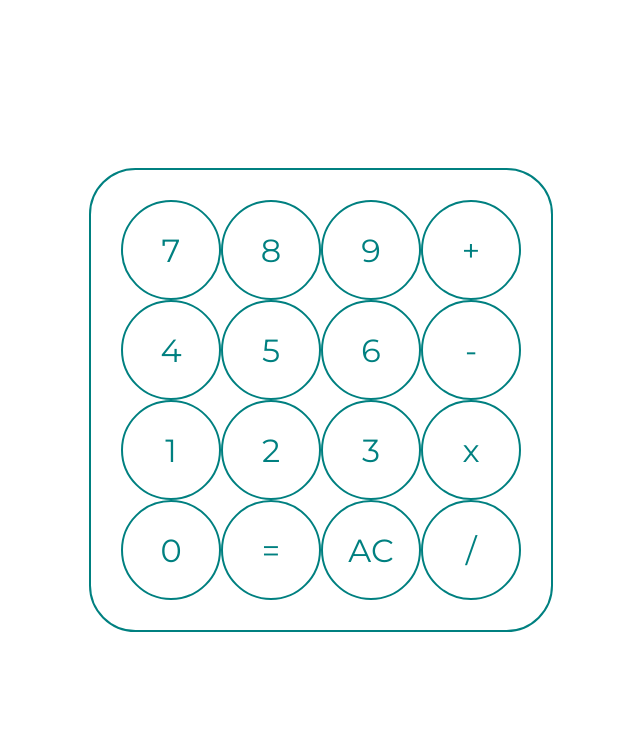
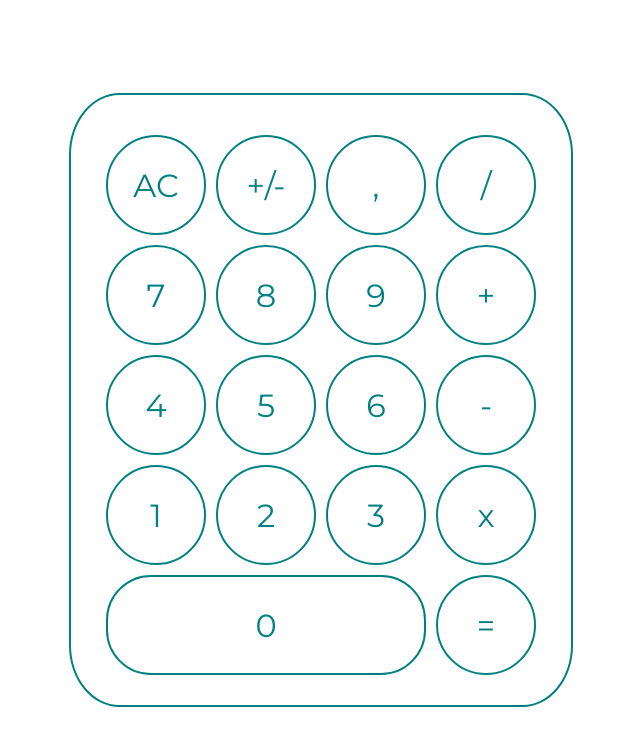
Before and after one commit to xant3r0/vuecalculator, a Vue app: page / in a window 1280 px wide. Shown: the top 746 px of the page, without its empty margins (319-959 px from the left). Built offline with nearby package versions, Linux system fonts and the light colour scheme.

Commit message:
Added comma and plus/minus

```diff
--- a/src/App.vue
+++ b/src/App.vue
@@ -3,6 +3,10 @@
     <div id="calculator">
       <h1>{{ this.display }}</h1>
       <div class="btns">
+        <MyButton @click="deleteFromScreen">AC</MyButton>
+        <MyButton @click="plusMinus">+/-</MyButton>
+        <MyButton @click="addComma">,</MyButton>
+        <MyButton @click="divNumbers">/</MyButton>
         <MyButton @click="addOnDisplay7">7</MyButton>
         <MyButton @click="addOnDisplay8">8</MyButton>
         <MyButton @click="addOnDisplay9">9</MyButton>
@@ -15,10 +19,8 @@
         <MyButton @click="addOnDisplay2">2</MyButton>
         <MyButton @click="addOnDisplay3">3</MyButton>
         <MyButton @click="multNumbers">x</MyButton>
-        <MyButton @click="addOnDisplay0">0</MyButton>
+        <MyButton @click="addOnDisplay0" style="width: 320px;border-radius:45px;">0</MyButton>
         <MyButton @click="Equal">=</MyButton>
-        <MyButton @click="deleteFromScreen">AC</MyButton>
-        <MyButton @click="divNumbers">/</MyButton>
       </div>
     </div>
   </div>
@@ -32,7 +34,8 @@ export default {
     secondValue:"",
     v1:"",
     v2:"",
-    plus:0
+    plus:0,
+    minus:""
     }
   },
   methods: {
@@ -154,6 +157,15 @@ export default {
           this.minus = 0;
           break;
       }
+    },
+    plusMinus(event) {
+      event.preventDefault();
+      this.minus = parseInt(this.display) * -1;
+      this.display = this.minus;
+    },
+    addComma(event) {
+      event.preventDefault();
+      this.display = this.display + ".";
     }
   }
 }
@@ -181,7 +193,7 @@ export default {
   color:teal;
 }
 .btns {
-  max-width: 400px;
+  max-width: 440px;
 }
 h1 {
   color:teal;
--- a/src/UI/MyButton.vue
+++ b/src/UI/MyButton.vue
@@ -17,5 +17,8 @@ button {
     color:teal;
     font-size:24pt;
     font-family: 'Montserrat', sans-serif;
+    margin-top:10px;
+    margin-right:5px;
+    margin-left:5px;
 }
 </style>
```
